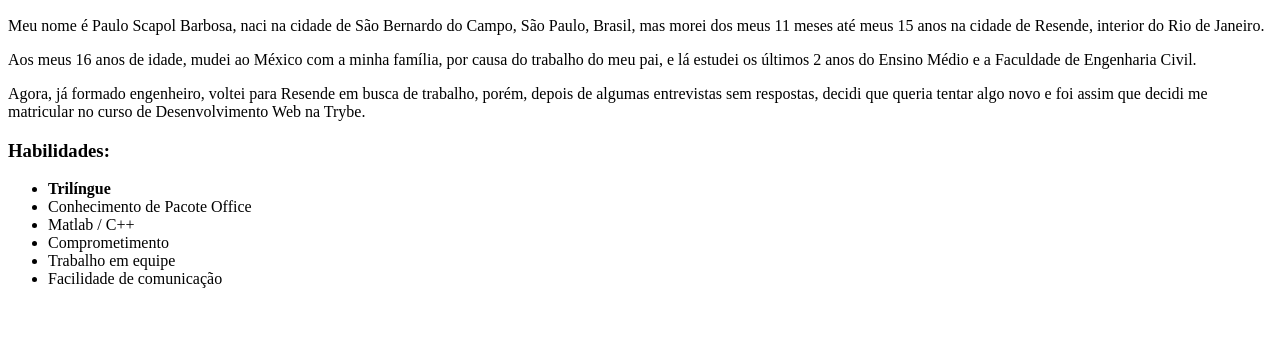
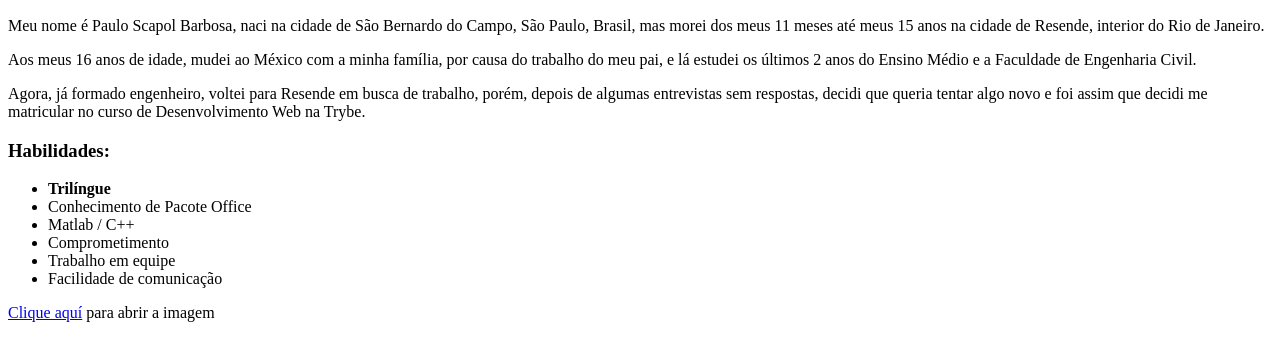
Before and after one commit to PauloScapol/PauloScapol.github.io, a plain HTML site: page index.html in a window 1280 px wide. Shown: the part 308-668 px from the top of the page. Drawn offline with Linux system fonts and the light colour scheme.

Commit message:
Adicionei link interno para minha foto

```diff
--- a/index.html
+++ b/index.html
@@ -29,5 +29,6 @@
             <li>Trabalho em equipe</li>
             <li>Facilidade de comunicação</li>
         </ul>
+        <p><a href="Eu.jpg">Clique aquí</a> para abrir a imagem</p>
     </body>
 </html>
```
